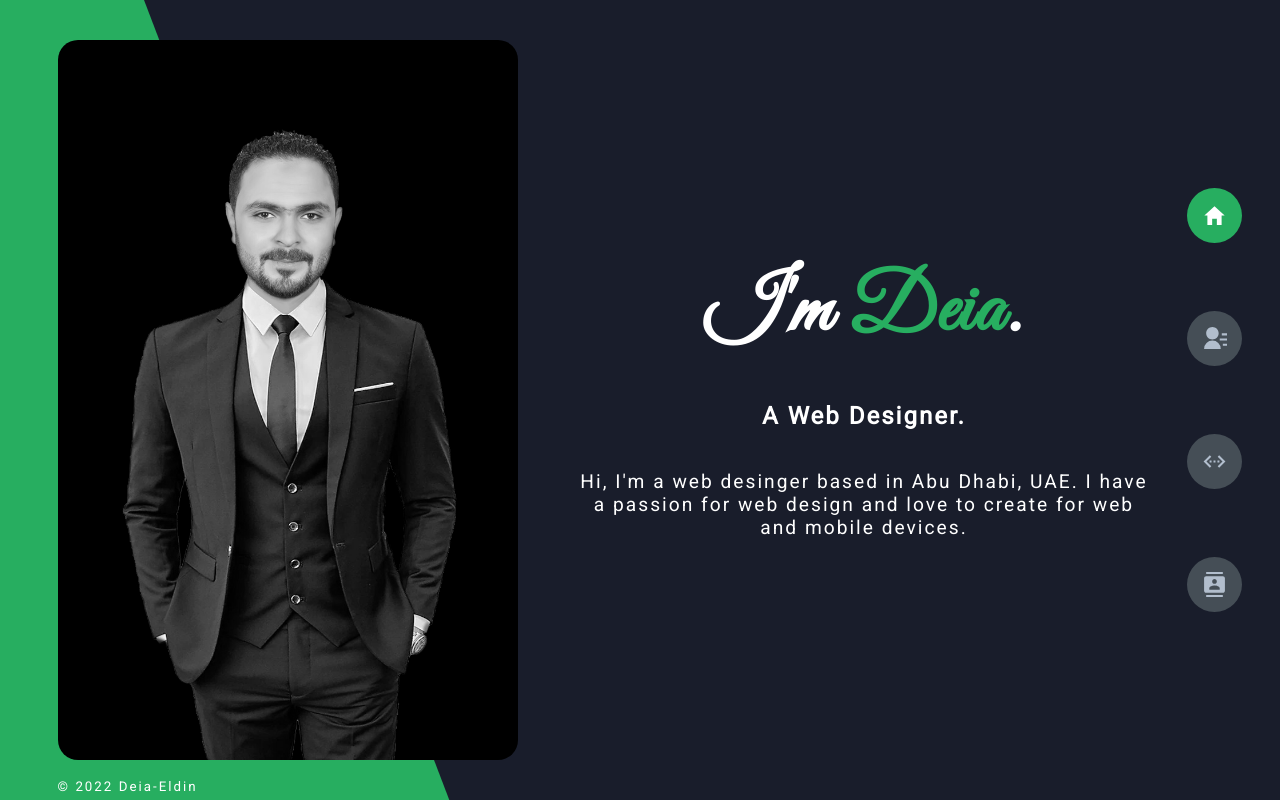
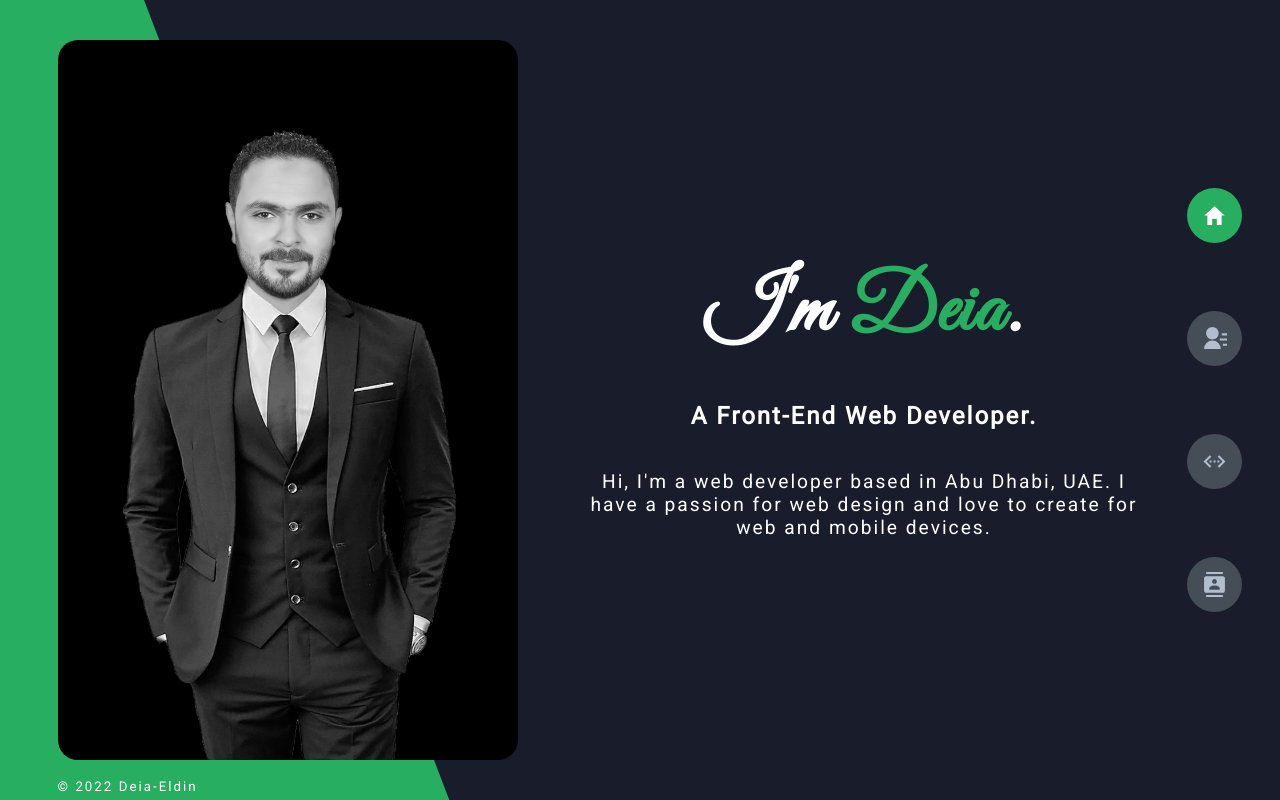
Before and after one commit to DeiaHamad/Project-5-Portfolio-Version-1, a React (Create React App) app: page / in a window 1280 px wide. Built offline with nearby package versions, Linux system fonts and the light colour scheme.

Commit message:
Update RightHome.js
changing some data

```diff
--- a/src/components/home/rightHome/RightHome.js
+++ b/src/components/home/rightHome/RightHome.js
@@ -6,9 +6,9 @@ function RightHome() {
       <h1>
         I'm <span>Deia</span>.
       </h1>
-      <h3>A Web Designer.</h3>
+      <h3>A Front-End Web Developer.</h3>
       <p>
-        Hi, I'm a web desinger based in Abu Dhabi, UAE. I have a passion for
+        Hi, I'm a web developer based in Abu Dhabi, UAE. I have a passion for
         web design and love to create for web and mobile devices.
       </p>
     </article>
```
